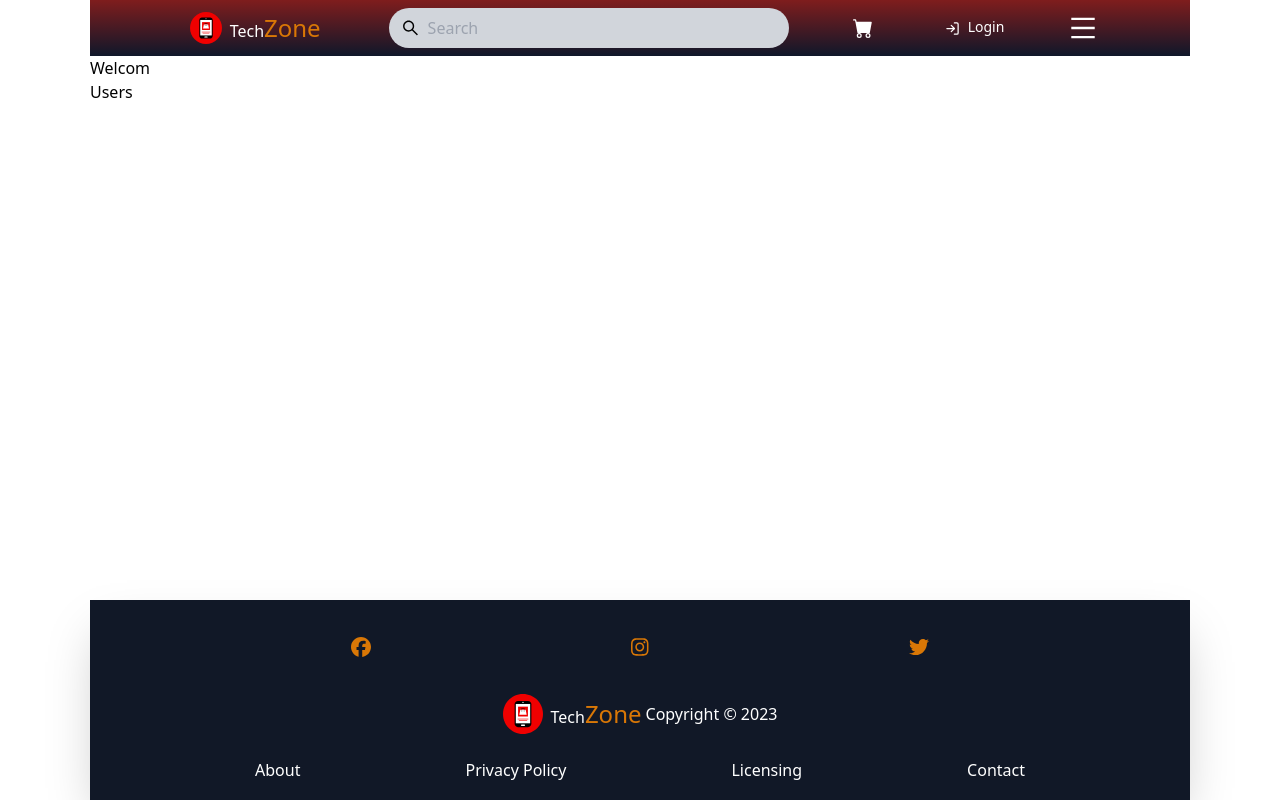
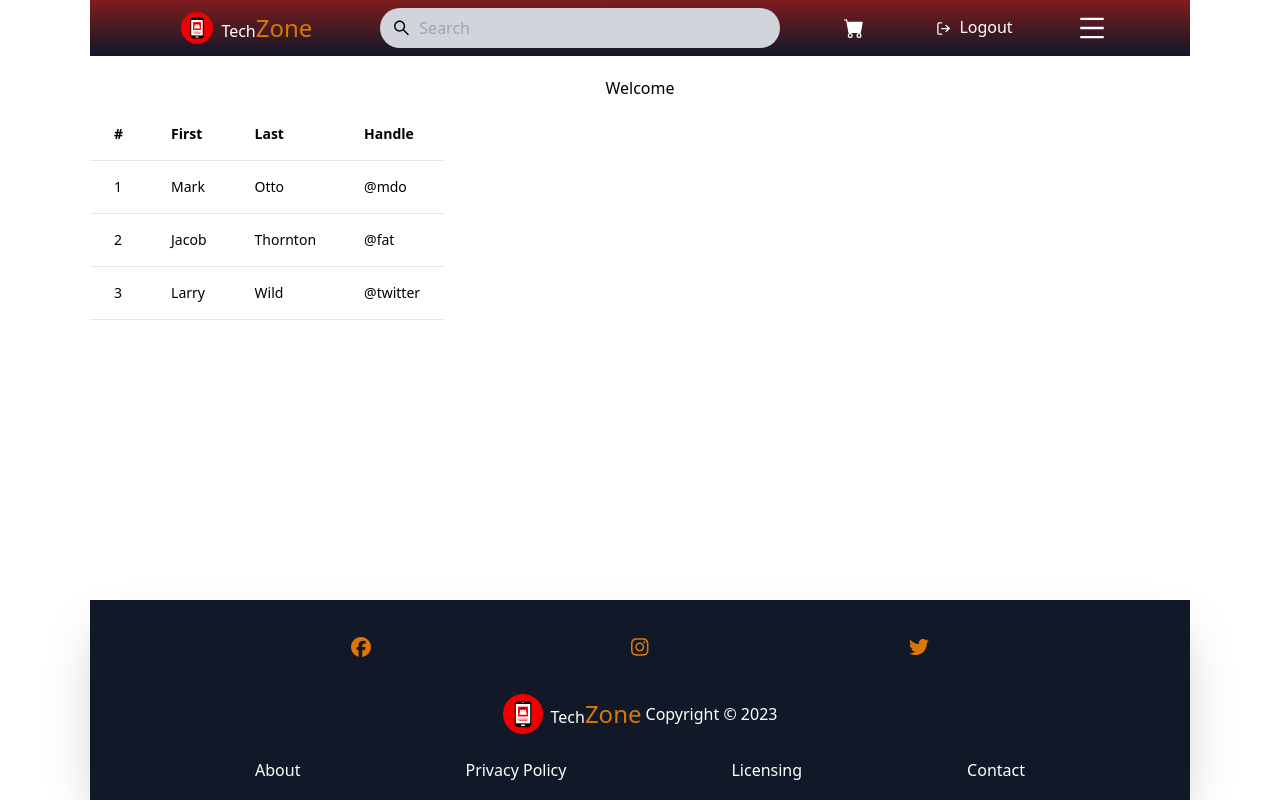
Before and after one commit to shoaebkiyani/shopping-app-v1.1, a React (Vite) app: page /user in a window 1280 px wide. Built offline with nearby package versions, Linux system fonts and the light colour scheme; sample sign-in values are in the browser's storage.

Commit message:
getUsers function completed, role based authentication and authorization implemented

```diff
--- a/src/App.tsx
+++ b/src/App.tsx
@@ -15,6 +15,10 @@ import About from './components/pages/About';
 import Login from './components/pages/Auth/Login';
 import Register from './components/pages/Auth/Register';
 import UserProfile from './components/pages/User/UserProfile';
+import Admin from './components/pages/Admin/Admin';
+import RequireAuth from './components/RequireAuth';
+import UsersList from './components/pages/Admin/UsersList';
+import ProductsList from './components/pages/Admin/ProductsList';
 
 function App() {
 	const router = createBrowserRouter(
@@ -24,7 +28,15 @@ function App() {
 				<Route path='about' element={<About />} />
 				<Route path='login' element={<Login />} />
 				<Route path='register' element={<Register />} />
+
+				{/* Protected Route */}
+				<Route element={<RequireAuth />}>
+					<Route path='admin' element={<Admin />}>
+						<Route path='users' element={<UsersList />} />
+						<Route path='products' element={<ProductsList />} />
+					</Route>
 				<Route path='user' element={<UserProfile />} />
+				</Route>
 			</Route>
 		)
 	);
--- a/src/api/axiosConfig.ts
+++ b/src/api/axiosConfig.ts
@@ -2,10 +2,9 @@ import axios from 'axios'
 import { getTokenFromStorage } from '../token/token';
 
 const token = getTokenFromStorage();
-
 export const authHeader = {
     headers: { Authorization: token ? `Bearer ${token}` : '' }
 }
 export default axios.create({
-  baseURL: 'http://localhost:8080/api/v1',
+  baseURL: 'http://localhost:8080/api/v1'
 })
--- /dev/null
+++ b/src/components/RequireAuth.tsx
@@ -0,0 +1,17 @@
+import {useLocation, Navigate, Outlet} from 'react-router-dom'
+import {useSelector} from 'react-redux'
+import { RootState } from '../app/store';
+
+
+function RequireAuth() {
+
+    const { user } = useSelector(
+		(state: RootState) => state.user
+	);
+    // const dispatch = useDispatch<AppDispatch>();
+    const location = useLocation();
+  return (
+        user.username !== '' || localStorage.getItem('token') ? <Outlet /> : <Navigate to='/login' state={{ from: location }} replace />
+  )
+}
+export default RequireAuth
--- a/src/components/layout/Navbar.tsx
+++ b/src/components/layout/Navbar.tsx
@@ -60,7 +60,7 @@ function Navbar() {
 					<BsFillCartFill size={20} className='mr-2' />
 				</button>
 
-				{user.username ? (
+				{user.username || localStorage.getItem('token') ? (
 					<NavLink to='/' onClick={onLogout}>
 						<div className='flex items-center text-white'>
 							<FiLogOut size={15} className='mr-2 cursor-pointer' />
--- /dev/null
+++ b/src/components/pages/Admin/Admin.tsx
@@ -0,0 +1,53 @@
+import { useSelector, useDispatch } from 'react-redux';
+import { AppDispatch, RootState } from '../../../app/store';
+import { NavLink, Outlet } from 'react-router-dom';
+import { loadUserFromStorage } from '../../../features/auth/userSlice';
+import { useEffect } from 'react';
+
+function Admin() {
+	const { user } = useSelector((state: RootState) => state.user);
+	const dispatch = useDispatch<AppDispatch>();
+
+	useEffect(() => {
+		dispatch(loadUserFromStorage());
+	}, [dispatch]);
+
+	// const handleUsers = () => {
+	// 	dispatch(getUsers());
+	// };
+
+	return (
+		<div className='w-full border border-black flex '>
+			<div className='w-[250px] h-screen bg-gray-900 text-white flex flex-col justify-start items-center p-10'>
+				<h4 className='text-center underline underline-offset-2'>
+					Admin Dashboard
+				</h4>
+				<div className='flex flex-col justify-evenly h-[200px]'>
+					<NavLink
+						to='users'
+						className='inline-block rounded bg-primary bg-rose-900 w-[150px] mt-2 text-center pb-2 pt-2.5 text-xs font-medium uppercase leading-normal text-white shadow-[0_4px_9px_-4px_#3b71ca] transition duration-150 ease-in-out hover:bg-primary-600 hover:shadow-[0_8px_9px_-4px_rgba(59,113,202,0.3),0_4px_18px_0_rgba(59,113,202,0.2)] focus:bg-primary-600 focus:shadow-[0_8px_9px_-4px_rgba(59,113,202,0.3),0_4px_18px_0_rgba(59,113,202,0.2)] focus:outline-none focus:ring-0 active:bg-primary-700 active:shadow-[0_8px_9px_-4px_rgba(59,113,202,0.3),0_4px_18px_0_rgba(59,113,202,0.2)] dark:shadow-[0_4px_9px_-4px_rgba(59,113,202,0.5)] dark:hover:shadow-[0_8px_9px_-4px_rgba(59,113,202,0.2),0_4px_18px_0_rgba(59,113,202,0.1)] dark:focus:shadow-[0_8px_9px_-4px_rgba(59,113,202,0.2),0_4px_18px_0_rgba(59,113,202,0.1)] dark:active:shadow-[0_8px_9px_-4px_rgba(59,113,202,0.2),0_4px_18px_0_rgba(59,113,202,0.1)]'
+					>
+						Users
+					</NavLink>
+					<NavLink
+						to='products'
+						type='button'
+						className='inline-block rounded bg-primary bg-rose-900 w-[150px] mt-2 text-center pb-2 pt-2.5 text-xs font-medium uppercase leading-normal text-white shadow-[0_4px_9px_-4px_#3b71ca] transition duration-150 ease-in-out hover:bg-primary-600 hover:shadow-[0_8px_9px_-4px_rgba(59,113,202,0.3),0_4px_18px_0_rgba(59,113,202,0.2)] focus:bg-primary-600 focus:shadow-[0_8px_9px_-4px_rgba(59,113,202,0.3),0_4px_18px_0_rgba(59,113,202,0.2)] focus:outline-none focus:ring-0 active:bg-primary-700 active:shadow-[0_8px_9px_-4px_rgba(59,113,202,0.3),0_4px_18px_0_rgba(59,113,202,0.2)] dark:shadow-[0_4px_9px_-4px_rgba(59,113,202,0.5)] dark:hover:shadow-[0_8px_9px_-4px_rgba(59,113,202,0.2),0_4px_18px_0_rgba(59,113,202,0.1)] dark:focus:shadow-[0_8px_9px_-4px_rgba(59,113,202,0.2),0_4px_18px_0_rgba(59,113,202,0.1)] dark:active:shadow-[0_8px_9px_-4px_rgba(59,113,202,0.2),0_4px_18px_0_rgba(59,113,202,0.1)]'
+					>
+						Products
+					</NavLink>
+				</div>
+			</div>
+			<div className='p-10 w-full'>
+				{user.id !== '' && (
+					<h1 className='text-center mx-auto'>{`Welcome ${user.username}`}</h1>
+				)}
+        {/* <div>{users && users.map((user: {id: string, username: string}) => (
+                    <div key={user.id}>{user.username}</div>
+                ))}</div> */}
+				<Outlet />
+			</div>
+		</div>
+	);
+}
+export default Admin;
--- /dev/null
+++ b/src/components/pages/Admin/ProductsList.tsx
@@ -0,0 +1,6 @@
+function ProductsList() {
+  return (
+    <div>ProductsList</div>
+  )
+}
+export default ProductsList
--- /dev/null
+++ b/src/components/pages/Admin/UsersList.tsx
@@ -0,0 +1,77 @@
+import { useSelector, useDispatch } from 'react-redux';
+import { AppDispatch, RootState } from '../../../app/store';
+import {
+	getUsers,
+	loadUserFromStorage,
+} from '../../../features/auth/userSlice';
+import { useEffect } from 'react';
+
+function UsersList() {
+	const { users, isLoading } = useSelector((state: RootState) => state.user);
+	const dispatch = useDispatch<AppDispatch>();
+
+	useEffect(() => {
+		dispatch(loadUserFromStorage());
+		dispatch(getUsers());
+	}, [dispatch]);
+
+	return (
+		<div>
+			<div>
+				{isLoading && (
+					<div className='flex justify-center items-center'>Loading...</div>
+				)}
+			</div>
+
+			<div className='flex flex-col'>
+				<div className='overflow-x-auto sm:-mx-6 lg:-mx-8'>
+					<div className='inline-block min-w-full py-2 sm:px-6 lg:px-8'>
+						<div className='overflow-hidden'>
+							<table className='min-w-full text-left text-sm font-light'>
+								<thead className='border-b font-medium dark:border-neutral-500'>
+									<tr>
+										<th scope='col' className='px-6 py-4'>
+											#
+										</th>
+										<th scope='col' className='px-6 py-4'>
+											Username
+										</th>
+										<th scope='col' className='px-6 py-4'>
+											Role
+										</th>
+									</tr>
+								</thead>
+								<tbody>
+									{users &&
+										users.map(
+											(
+												user: { id: string; username: string; role: string },
+												index
+											) => (
+												<tr
+													className='border-b dark:border-neutral-500'
+													key={user.id}
+												>
+													<td className='whitespace-nowrap px-6 py-4 font-medium'>
+														{index + 1}
+													</td>
+													<td className='whitespace-nowrap px-6 py-4'>
+														{user.username}
+													</td>
+													<td className='whitespace-nowrap px-6 py-4'>
+														{user.role}
+													</td>
+												</tr>
+											)
+										)}
+								</tbody>
+							</table>
+						</div>
+					</div>
+				</div>
+			</div>
+		</div>
+	);
+}
+
+export default UsersList;
--- a/src/components/pages/User/UserProfile.tsx
+++ b/src/components/pages/User/UserProfile.tsx
@@ -1,24 +1,64 @@
-import {useSelector, useDispatch} from 'react-redux'
-import {getUsers, loadUserFromStorage} from '../../../features/auth/userSlice';
+import { useSelector, useDispatch } from 'react-redux';
+import { loadUserFromStorage } from '../../../features/auth/userSlice';
 import { useEffect } from 'react';
 import { AppDispatch, RootState } from '../../../app/store';
 
 function UserProfile() {
+	const { user } = useSelector((state: RootState) => state.user);
+	const dispatch = useDispatch<AppDispatch>();
 
-    const { user } = useSelector(
-		(state: RootState) => state.user
+	useEffect(() => {
+		dispatch(loadUserFromStorage());
+	}, []);
+
+	return (
+		<div className='flex flex-col mt-5'>
+			<div className='overflow-x-auto mx-auto sm:-mx-6 lg:-mx-8'>
+				<h2 className='text-center'>{user && `Welcome ${user.username}`}</h2>
+				<div className='inline-block max-w-full py-2 sm:px-6 lg:px-8'>
+					<div className='overflow-hidden'>
+						<table className='min-w-full text-left text-sm font-light'>
+							<thead className='border-b font-medium dark:border-neutral-500'>
+								<tr>
+									<th scope='col' className='px-6 py-4'>
+										#
+									</th>
+									<th scope='col' className='px-6 py-4'>
+										First
+									</th>
+									<th scope='col' className='px-6 py-4'>
+										Last
+									</th>
+									<th scope='col' className='px-6 py-4'>
+										Handle
+									</th>
+								</tr>
+							</thead>
+							<tbody>
+								<tr className='border-b dark:border-neutral-500'>
+									<td className='whitespace-nowrap px-6 py-4 font-medium'>1</td>
+									<td className='whitespace-nowrap px-6 py-4'>Mark</td>
+									<td className='whitespace-nowrap px-6 py-4'>Otto</td>
+									<td className='whitespace-nowrap px-6 py-4'>@mdo</td>
+								</tr>
+								<tr className='border-b dark:border-neutral-500'>
+									<td className='whitespace-nowrap px-6 py-4 font-medium'>2</td>
+									<td className='whitespace-nowrap px-6 py-4'>Jacob</td>
+									<td className='whitespace-nowrap px-6 py-4'>Thornton</td>
+									<td className='whitespace-nowrap px-6 py-4'>@fat</td>
+								</tr>
+								<tr className='border-b dark:border-neutral-500'>
+									<td className='whitespace-nowrap px-6 py-4 font-medium'>3</td>
+									<td className='whitespace-nowrap px-6 py-4'>Larry</td>
+									<td className='whitespace-nowrap px-6 py-4'>Wild</td>
+									<td className='whitespace-nowrap px-6 py-4'>@twitter</td>
+								</tr>
+							</tbody>
+						</table>
+					</div>
+				</div>
+			</div>
+		</div>
 	);
-    const dispatch = useDispatch<AppDispatch>()
-
-    useEffect(() => {
-        dispatch(loadUserFromStorage())
-    },[])
-
-  return (
-    <div>
-        <h2>Welcom {user.username}</h2>
-        <button onClick={() => { user.role === 'USER' ? dispatch(getUsers()) : 'Error'}}>Users</button>
-    </div>
-  )
 }
-export default UserProfile
+export default UserProfile;
--- a/src/features/auth/userSlice.ts
+++ b/src/features/auth/userSlice.ts
@@ -1,8 +1,8 @@
 import {createSlice, createAsyncThunk} from '@reduxjs/toolkit'
+import api from '../../api/axiosConfig'
+import jwt_decode from 'jwt-decode'
+import { getDecodedTokenFromStorage, getTokenFromStorage } from '../../token/token'
 import { isAxiosError } from 'axios'
-import api, { authHeader } from '../../api/axiosConfig'
-import jwt_decode from 'jwt-decode'
-import { getDecodedTokenFromStorage } from '../../token/token'
 
 enum Role {
     ADMIN = 'ADMIN',
@@ -11,8 +11,10 @@ enum Role {
 
 export interface UserState {
     user: User,
+    users: [],
     isError: boolean,
     isSuccess: boolean,
+    isLogged: boolean,
     isLoading: boolean,
     message: string
 }
@@ -31,9 +33,11 @@ export type User = {
 
 const initialState: UserState = {
     user: {id: '', username: '', role: Role.USER},
+    users: [],
     isLoading: false,
     isError: false,
     isSuccess: false,
+    isLogged: false,
     message: ''
 }
 
@@ -60,7 +64,6 @@ export const loginUser = createAsyncThunk(
         try {
             const response = await api.post('/login', user)
             if(response.data) {
-                // localStorage.setItem('user', JSON.stringify(response.data))
                 localStorage.setItem('token', JSON.stringify(response.data.token))
             }
             return {
@@ -75,16 +78,18 @@ export const loginUser = createAsyncThunk(
         }
     }
 )
+export const getUsers = createAsyncThunk(
+    'user/getUsers', async() => {
+        try {
+            const token = getTokenFromStorage();
 
-export const getUsers = createAsyncThunk(
-    'user/getUsers', async(token) => {
-        try {
             const response = await api.get('/users', {
                 headers: {
-                  'Authorization': `Bearer ${token}`,
+                    'Authorization': `Bearer ${token}`
                 }
             })
-            console.log('res: ', response, 'header: ', authHeader)
+                return response.data.users
+
         } catch (error) {
             console.log(error)
 
@@ -147,6 +152,7 @@ export const userSlice = createSlice({
           builder.addCase(loginUser.fulfilled, (state, action) => {
             state.isLoading = false
             state.isSuccess = true
+            state.isLogged = true
             const token = action.payload.token
             const decodedUser = jwt_decode(token) as DecodedUser
                 const user: User = {
@@ -158,10 +164,22 @@ export const userSlice = createSlice({
 
           })
 
-          builder.addCase(getUsers.fulfilled, (state) => {
+          builder.addCase(getUsers.pending, (state) => {
+            state.isLoading = true,
+            state.isError = false,
+            state.isLogged = true
+          })
+          builder.addCase(getUsers.fulfilled, (state, action) => {
             state.isLoading = false,
-            state.isSuccess = true
-
+            state.isSuccess = true,
+            state.isLogged = true,
+            state.users = action.payload
+          })
+          builder.addCase(getUsers.rejected, (state, action) => {
+            state.isLoading = false,
+            state.isError = true
+            if(typeof action.error.message === 'string')
+            state.message = action.error.message
           })
 
           builder.addCase(logoutUser.fulfilled, (state) => {
--- a/src/token/token.ts
+++ b/src/token/token.ts
@@ -28,5 +28,5 @@ export function getTokenFromStorage() {
     const token = localStorage.getItem('token')
     if(!token) return null
 
-    return token
+    return token.slice(1, -1)
 }
```
Also changed, not shown: src/components/pages/Auth/Login.tsx (+7 -3 lines).
